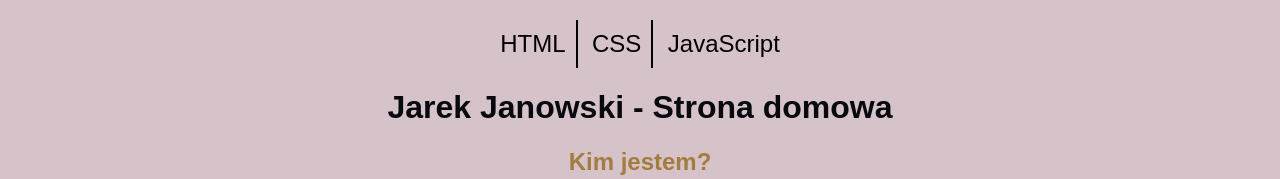
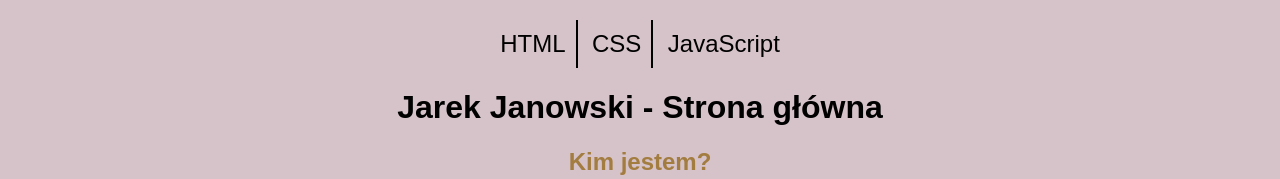
Before and after one commit to jarek-janowski/homepage, a plain HTML site: page index.html in a window 1280 px wide. Shown: the top 179 px of the page. Drawn offline with Linux system fonts and the light colour scheme.

Commit message:
heading html & css change

```diff
--- a/index.html
+++ b/index.html
@@ -18,7 +18,7 @@
     </header>
     <main>
         <header>
-            <h1 class="name">Jarek Janowski - Strona domowa</h1>
+            <h1 class="name">Jarek Janowski - Strona główna</h1>
         </header>
         <section>
             <h2 class="who-am-i">Kim jestem?</h2>
--- a/style.css
+++ b/style.css
@@ -1,4 +1,5 @@
 body {
+    box-sizing: border-box;
     background: #fefefe;
     text-align: center;
     font-family: arial;
@@ -11,9 +12,7 @@ h2 {
     color: #A37C40;
 }
 
-.name {
-    color: #07090F;
-}
+
 
 h3 {
     color: #98473E;
```
